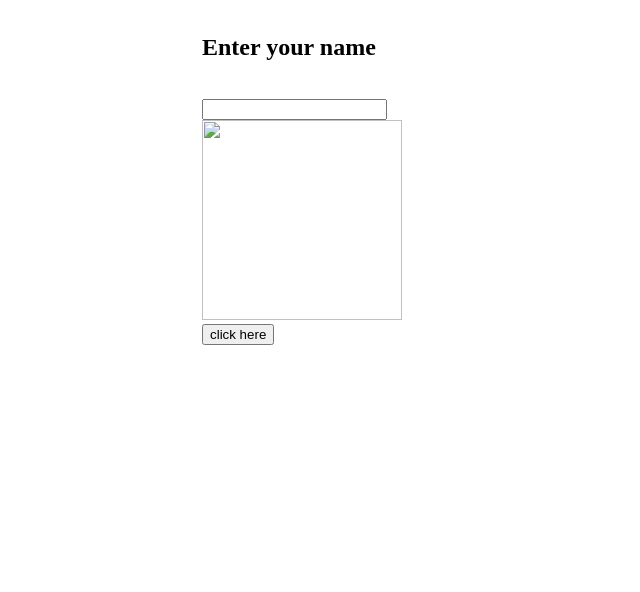
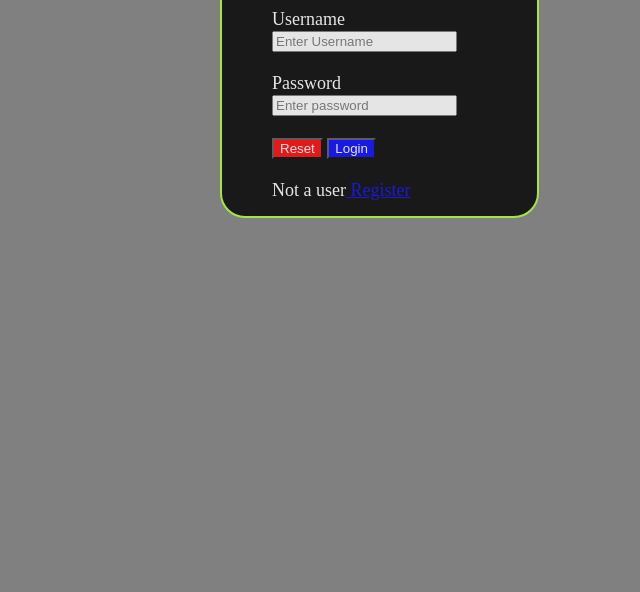
Before and after one commit to abhinay-17/WT, a plain HTML site: page index.html in a window 1280 px wide. Shown: the part 208-800 px from the top of the page, without its empty margins (388-1028 px from the left). Drawn offline with nearby package versions, Linux system fonts and the light colour scheme.

Commit message:
Add files via upload
repo

```diff
--- a/index.html
+++ b/index.html
@@ -4,48 +4,50 @@
     <meta charset="UTF-8">
     <meta http-equiv="X-UA-Compatible" content="IE=edge">
     <meta name="viewport" content="width=device-width, initial-scale=1.0">
-    <script src="https://ajax.googleapis.com/ajax/libs/jquery/3.5.1/jquery.min.js"></script>
-    <title>Document</title>
-    <style>
-        .center{
-            margin:auto;
-            width: 200px;
-            padding: 100px;
-        }
-        .seccenter{
-            margin: auto;
-            width: 300px;
-            padding: 20px;
-        }
-    </style>
+    <title>Login</title>
+</head>
+<style>
+    .box{
 
-</head>
+margin-left:600px;
+margin-top: 100px;
+background-color:grey;
+border:2px solid greenyellow;
+border-radius: 25px;
+width:17%;
+padding:50px;
+padding-bottom:15px;
+px ;
+padding-top:25px ;
+/*box-shadow: 0 0 200px purple,
+        0 0 300px purple,
+        0 0 500px purple,
+        0 0 5000px purple;*/
+background-color: black;
+color: white;
+opacity:0.8;
+font-size: large;
+}
+body{
+    background-color: grey;
+}
+
+</style>
 <body>
+    <form>
+        <div class="box">
+            <h1 style="textcolor:floralwhite">Login-Here</h1>
+        <lable>Username</lable>
+        <input type="text" placeholder="Enter Username"/><br><br>
+        <label>Password</label>
+        <input type="password" placeholder="Enter password"/><br><br>
+        <div>
+         <input type="reset" style="background-color: red;color:white;"/>
+         <input type="button" value="Login" style="background-color: blue;color: white;"/><br><br>
+         <span>Not a user</span><a href="file:///C:/Users/ARTHAM%20ABHINAY/Desktop/WT/register.html" target="blank"> Register</a>
+        </div>
 
-    <section class="seccenter">
-        <h1>what your name says about personality?</h1>
-        <div class="center">
-            <div class="details">
-                <label><h1>Enter your name</h1></label><br>
-                <input type="text" name="" id="nameid">
-                        </div>
-                        <div class="image">
-                            <img src="personality.jpg" width="200" height="200" class="imgchange">
-                        </div>
-                        <button>click here</button>
-        </div>
-    </section>
-    <script src="https://cdnjs.cloudflare.com/ajax/libs/jquery/3.6.0/jquery.slim.min.js" integrity="sha512-6ORWJX/LrnSjBzwefdNUyLCMTIsGoNP6NftMy2UAm1JBm6PRZCO1d7OHBStWpVFZLO+RerTvqX/Z9mBFfCJZ4A==" crossorigin="anonymous" referrerpolicy="no-referrer"></script>
-    <script>
-        $(document).ready(function(){
-            $('button').click(function(){
-                const name = $('#nameid').val();
-                alert(name);
-                $('.imgchange').attr('src',`https://joeschmoe.io/api/v1/${name}`);
-                const b =$('.imgchange');
-                console.log(b);
-            });
-        });
-    </script>
+
+    </form>
 </body>
 </html>
```
